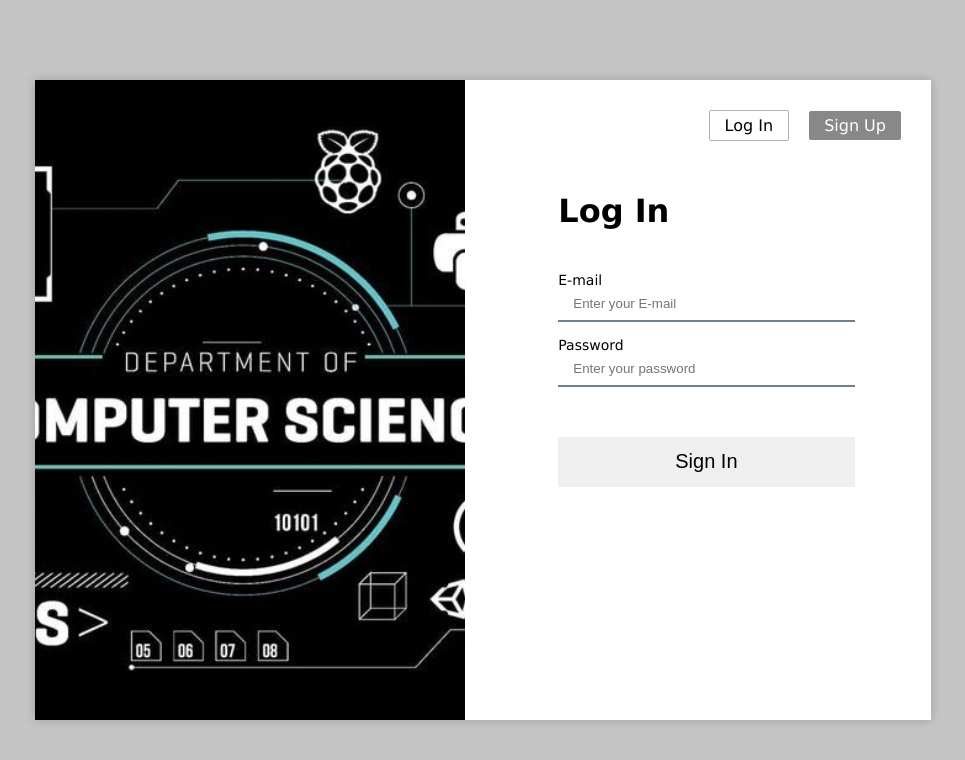
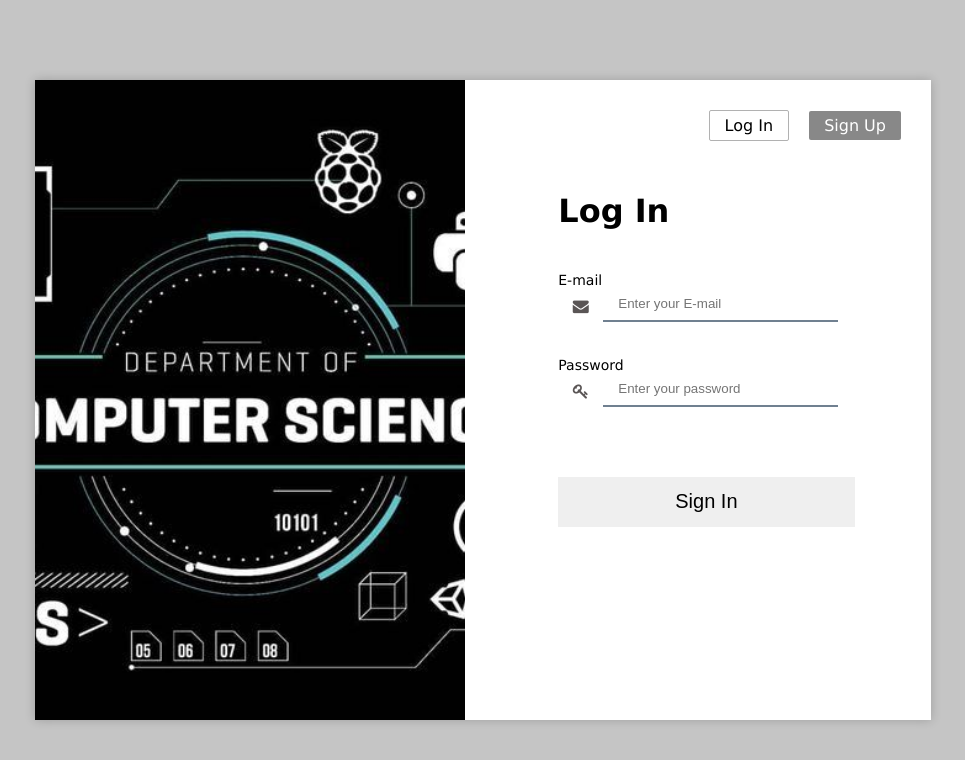
Before and after one commit to WalidHASNAOUI/Moocs_webApp, a PHP site: page /php/loginIn.php in a window 1280 px wide. Shown: the top 760 px of the page, without its empty margins (157-1122 px from the left). Run offline with PHP 8.4, Linux system fonts and the light colour scheme.

Commit message:
icon mail/Passwor + warning When wrong email or password

```diff
--- a/css/login.css
+++ b/css/login.css
@@ -148,3 +148,22 @@ main {
     font-size: 20px;
     cursor: pointer;
 }
+
+.WrongCoordiante{
+    color: red;
+    font-family: 'Gill Sans', 'Gill Sans MT', Calibri, 'Trebuchet MS', sans-serif;
+    font-size: 14px;
+}
+
+.input-container {
+    display: -ms-flexbox; /* IE10 */
+    display: flex;
+    width: 100%;
+}
+
+.icon {
+    padding: 10px;
+    color: rgb(90, 85, 85);
+    min-width: 25px;
+    text-align: center;
+}
--- a/php/loginIn.php
+++ b/php/loginIn.php
@@ -13,6 +13,7 @@
     <meta name="viewport" content="width=device-width, initial-scale=1.0">
     <title>MOOCS | SIGN IN</title>
     <link rel="stylesheet" href="../css/login.css">
+    <link rel="stylesheet" href="https://cdnjs.cloudflare.com/ajax/libs/font-awesome/4.7.0/css/font-awesome.min.css">
 </head>
 <body>
     <main>
@@ -33,16 +34,22 @@
                         if(!isset($_POST["usrMail"],$_POST["usrPsw"]))
                             echo '
                                 <label for="usrMail">E-mail</label>
-                                <input type="text" placeholder="Enter your E-mail" name="usrMail" id="usrMail" class="txt" required="required">
+                                <div class="input-container">
+                                    <i class="fa fa-envelope icon"></i>
+                                    <input type="text" placeholder="Enter your E-mail" name="usrMail" id="usrMail" class="txt" required="required">
+                                </div>
                                 <label for="">Password</label>
-                                <input type="password" placeholder="Enter your password" name="usrPsw" id="usrPsw" class="txt" required="required">
+                                <div class="input-container">
+                                    <i class="fa fa-key icon"></i>
+                                    <input type="password" placeholder="Enter your password" name="usrPsw" id="usrPsw" class="txt" required="required">
+                                </div>
                             ';
                         else {
                             //make connection with db
                             $queryAll = "select usrName from users where userMail=:usrMail and usrPassword=:usrPsw";
                             $queryMail = "select count(*) as response from users where userMail=:usrMail";
                             try {
-                                $con = new PDO("mysql:host=localhost;dbname=gidb","root","c++javajs");
+                                $con = new PDO("mysql:host=localhost;dbname=MiniProjet","root","");
                                 $sta = $con->prepare($queryAll);
                                 $sta->execute($_POST);
                                 $data = $sta->fetch(PDO::FETCH_ASSOC);
@@ -61,21 +68,40 @@
                                 }catch(PDOException $e){
                                     die("Erron when chenking if email exists !!");
                                 }
-                                if($data["response"] == "0")
+                                if($data["response"] == "0"){
                                     echo '
                                         <label for="usrMail">E-mail</label>
-                                        <input type="text" placeholder="Enter your E-mail" name="usrMail" id="usrMail" class="txtErr" value="'.$_POST["usrMail"].'" required="required">
+                                        <div class="input-container">
+                                            <i class="fa fa-envelope icon"></i>
+                                            <input type="text" placeholder="Enter your E-mail" name="usrMail" id="usrMail" class="txtErr" value="'.$_POST["usrMail"].'" required="required">
+                                        </div>
                                         <label for="">Password</label>
-                                        <input type="password" placeholder="Enter your password" name="usrPsw" id="usrPsw" class="txt" value="'.$_POST["usrPsw"].'" required="required">
+                                        <div class="input-container">
+                                            <i class="fa fa-key icon"></i>
+                                            <input type="password" placeholder="Enter your password" name="usrPsw" id="usrPsw" class="txt" value="'.$_POST["usrPsw"].'" required="required">
+                                        </div>
                                     ';
+                                    echo "
+                                        <div class='WrongCoordiante'>E-mail doesn't exist</div>
+                                    ";
+                                }
                                 else{
                                     //Now the email is correct, but psw is incorrect <c'est sure !!!>
                                     echo '
                                         <label for="usrMail">E-mail</label>
-                                        <input type="text" placeholder="Enter your E-mail" name="usrMail" id="usrMail" class="txt" value="'.$_POST["usrMail"].'" required="required">
+                                        <div class="input-container">
+                                            <i class="fa fa-envelope icon"></i>
+                                            <input type="text" placeholder="Enter your E-mail" name="usrMail" id="usrMail" class="txtErr" value="'.$_POST["usrMail"].'" required="required">
+                                        </div>
                                         <label for="">Password</label>
-                                        <input type="password" placeholder="Enter your password" name="usrPsw" id="usrPsw" class="txtErr" value="'.$_POST["usrPsw"].'" required="required">
+                                        <div class="input-container">
+                                            <i class="fa fa-key icon"></i>
+                                            <input type="password" placeholder="Enter your password" name="usrPsw" id="usrPsw" class="txt" value="'.$_POST["usrPsw"].'" required="required">
+                                        </div>
                                     ';
+                                    echo "
+                                        <div class='WrongCoordiante'>Password doesn't match</div>
+                                    ";
                                 }
 
                             }else {
```
